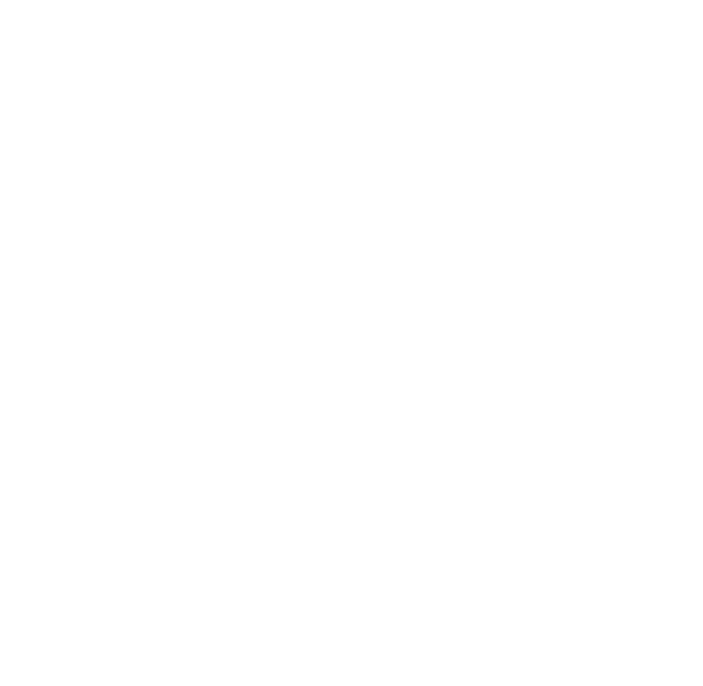
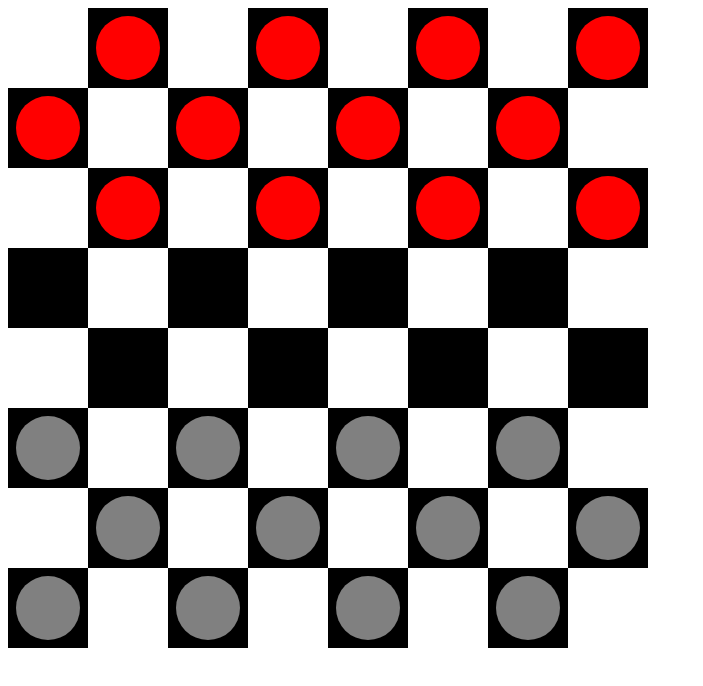
Before and after one commit to davidKirshbom/draughts, a plain HTML site: page draughts.html in a window 1280 px wide. Shown: the whole page, without its empty margins (0-703 px from the left). Drawn offline with Linux system fonts and the light colour scheme.

Commit message:
board complete

```diff
--- /dev/null
+++ b/createBoard.js
@@ -0,0 +1,37 @@
+let board = document.getElementsByClassName("board")[0]
+for(let row=1;row<=8;row++)
+{
+ for(let column=1;column<=8;column++)
+ {
+     let square = document.createElement("div");
+     let piece = document.createElement("span");
+     if ((row + column) % 2 != 0) {
+         if (row <= 3)
+             piece.color = "red"
+         if (row >= 6)
+             piece.color = "grey"
+     }
+     if(row%2==0){
+     if(column%2==0)
+      square.color="white"
+       else
+       square.color="black"
+     }
+     else
+     {
+       if(column%2==0)
+      square.color="black"
+       else
+       square.color="white"
+     }
+     square.setAttribute("class", "square " + square.color);
+     if(piece.color)
+     piece.setAttribute("class","piece "+piece.color)
+     piece.style.gridRow = `${row}/${row + 1}`
+     piece.style.gridColumn=`${column}/${column}`
+     square.style.gridRow=`${row}/${row+1}`
+     square.style.gridColumn=`${column}/${column}`
+     board.appendChild(square);
+     board.appendChild(piece)
+ }
+}
--- a/draughts.css
+++ b/draughts.css
@@ -0,0 +1,37 @@
+.board{
+display: grid;
+grid-auto-rows: 5rem;
+
+grid-auto-columns: 5rem;
+align-items: center;
+justify-items: center;
+}
+.white
+{
+    background: white;
+}
+.black
+{
+    background: black;
+}
+.red
+{
+    background: red;
+}
+.grey
+{
+    background: grey;
+}
+.square
+{
+    height: 5rem;
+    width: 5rem;
+}
+.piece
+{
+    height: 4rem;
+    width: 4rem;
+
+    border-radius: 50%;
+    display: inline-block;
+}
--- a/draughts.html
+++ b/draughts.html
@@ -1,11 +1,16 @@
 <!DOCTYPE html>
 <html lang="en">
+    <link rel="stylesheet" type="text/css" href="./draughts.css">
 <head>
     <meta charset="UTF-8">
     <meta name="viewport" content="width=device-width, initial-scale=1.0">
-    <title>Document</title>
+    <title>draughts</title>
 </head>
+
 <body>
-
+   <div class="board">
+      <script src="./createBoard.js"></script>
+      </script>
+   </div>
 </body>
 </html>
```
